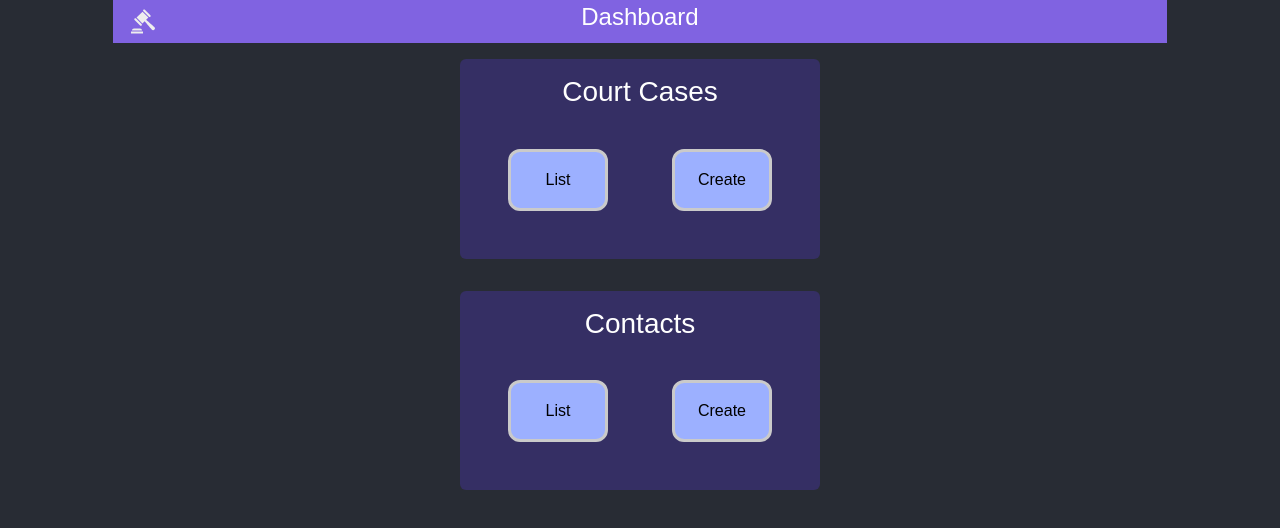
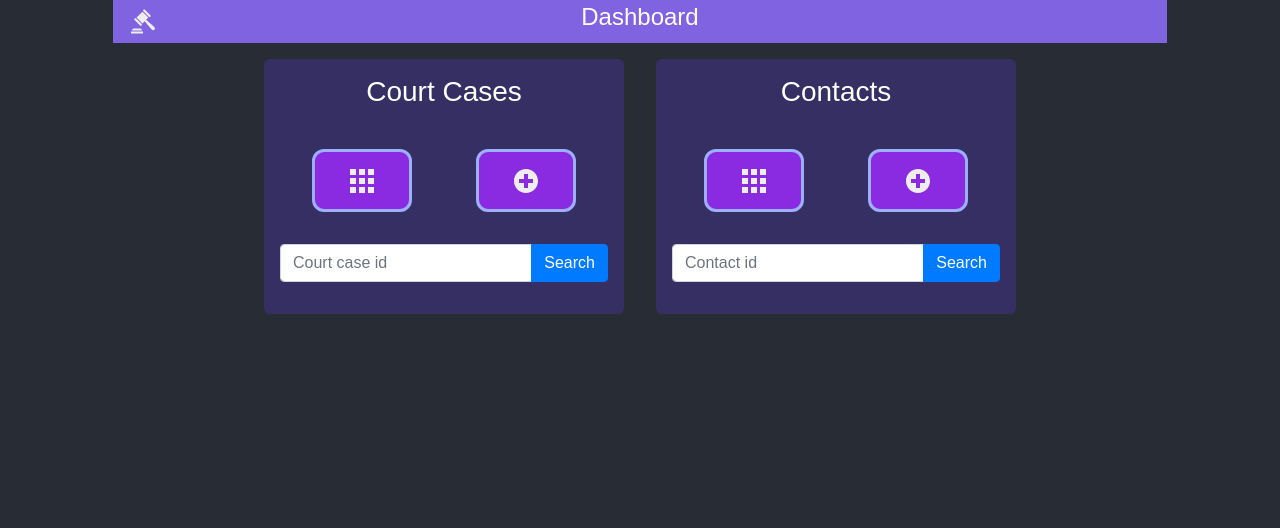
Before and after one commit to paulofernando/crm-client, a React (Create React App) app: page / in a window 1280 px wide. Shown: the top 528 px of the page. Built offline with nearby package versions, Linux system fonts and the light colour scheme.

Commit message:
Create DashboardButton

```diff
--- a/src/App.css
+++ b/src/App.css
@@ -38,7 +38,7 @@
 
 .dashboard {
   display: flex;
-  flex-direction: column;
+  flex-direction: row;
   align-items: center;
   justify-content: center;
 }
@@ -60,23 +60,14 @@
   justify-content: center;
 }
 
-.dashboardIcon {
-  margin-left: 2em;
-  margin-right: 2em;
-  display: flex;
-  flex-direction: column;
-  align-items: center;
-  justify-content: center;
-}
-
 .dashboardButton {
-  background-color:#9cb0ff;
+  background-color: blueviolet;
   width: 100px;
   border-radius: 12px;
   padding: 1em;
   margin: 2em;
   border-style: solid;
-  border-color: rgb(202, 202, 202);
+  border-color: #9cb0ff;
   color: black;
   text-align: center;
   vertical-align: middle;
--- /dev/null
+++ b/src/components/dashoard-button.jsx
@@ -0,0 +1,24 @@
+import React from 'react';
+import { Link } from '@reach/router';
+import {
+    Tooltip,
+    OverlayTrigger
+} from "react-bootstrap";
+import SVGIcon from '../components/svg-icon';
+
+class DashboardButton extends React.Component {
+    render() {
+        return (
+            <OverlayTrigger
+                placement="top"
+                delay={{ show: 500, hide: 300 }}
+                overlay={(<Tooltip>{this.props.tooltip}</Tooltip>)} >
+                <Link className="dashboardButton" to={this.props.to}>
+                    <SVGIcon name={this.props.icon} width="24" />
+                </Link>
+            </OverlayTrigger>
+        );
+    }
+}
+
+export default DashboardButton;
--- a/src/components/svg-icon.jsx
+++ b/src/components/svg-icon.jsx
@@ -30,6 +30,13 @@ const getPath = (name, props) => {
           d="M23.111 20.058l-4.977-4.977c.965-1.52 1.523-3.322 1.523-5.251 0-5.42-4.409-9.83-9.829-9.83-5.42 0-9.828 4.41-9.828 9.83s4.408 9.83 9.829 9.83c1.834 0 3.552-.505 5.022-1.383l5.021 5.021c2.144 2.141 5.384-1.096 3.239-3.24zm-20.064-10.228c0-3.739 3.043-6.782 6.782-6.782s6.782 3.042 6.782 6.782-3.043 6.782-6.782 6.782-6.782-3.043-6.782-6.782zm2.01-1.764c1.984-4.599 8.664-4.066 9.922.749-2.534-2.974-6.993-3.294-9.922-.749z"
         />
       );
+    case "grid":
+      return (
+        <path
+          {...props}
+          d="M6 6h-6v-6h6v6zm9-6h-6v6h6v-6zm9 0h-6v6h6v-6zm-18 9h-6v6h6v-6zm9 0h-6v6h6v-6zm9 0h-6v6h6v-6zm-18 9h-6v6h6v-6zm9 0h-6v6h6v-6zm9 0h-6v6h6v-6z"
+        />
+      );
     default:
       return <path />;
   }
--- a/src/pages/dashboard/index.jsx
+++ b/src/pages/dashboard/index.jsx
@@ -1,27 +1,51 @@
 import React from "react";
-import { Link } from '@reach/router';
+import {
+    FormControl,
+    InputGroup,
+    Button,
+    Tooltip
+} from "react-bootstrap";
 import '../../App.css'
 
 import Header from "../../components/header";
+import DashboardButton from '../../components/dashoard-button';
 
 const Dashboard = () => {
     return (
         <div>
-            <Header title={"Dashboard"}/>
+            <Header title={"Dashboard"} />
             <div className="dashboard">
                 <div className="dashboardGroup">
                     <h3>Court Cases</h3>
                     <div className="dashboardRow">
-                        <Link className="dashboardButton" to={`/cases`}>List</Link>
-                        <Link className="dashboardButton" to={`/case/create`}>Create</Link>
+                        <DashboardButton to={`/cases`} tooltip="List" icon="grid"/>
+                        <DashboardButton to={`/case/create`} tooltip="Create" icon="create"/>
                     </div>
+                    <InputGroup className="mb-3">
+                        <FormControl
+                            type="number"
+                            placeholder="Court case id"
+                        />
+                        <InputGroup.Append>
+                            <Button variant="primary">Search</Button>
+                        </InputGroup.Append>
+                    </InputGroup>
                 </div>
                 <div className="dashboardGroup">
                     <h3>Contacts</h3>
                     <div className="dashboardRow">
-                        <Link className="dashboardButton" to={`/contacts`}>List</Link>
-                        <Link className="dashboardButton" to={`/contact/create`}>Create</Link>
+                        <DashboardButton to={`/contacts`} tooltip="List" icon="grid"/>
+                        <DashboardButton to={`/contact/create`} tooltip="Create" icon="create"/>
                     </div>
+                    <InputGroup className="mb-3">
+                        <FormControl
+                            type="number"
+                            placeholder="Contact id"
+                        />
+                        <InputGroup.Append>
+                            <Button variant="primary">Search</Button>
+                        </InputGroup.Append>
+                    </InputGroup>
                 </div>
             </div>
         </div>
```
Also changed, not shown: src/components/Header.jsx (+4 -3 lines).
